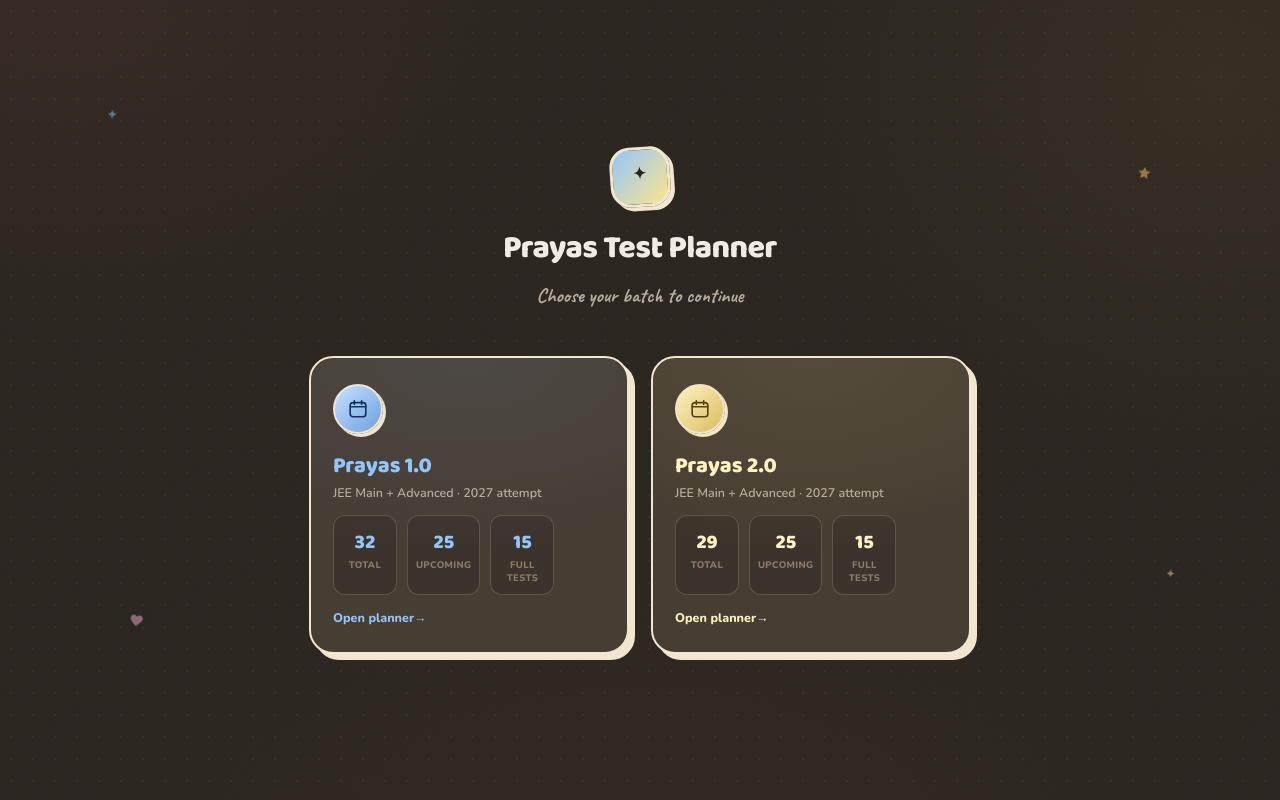
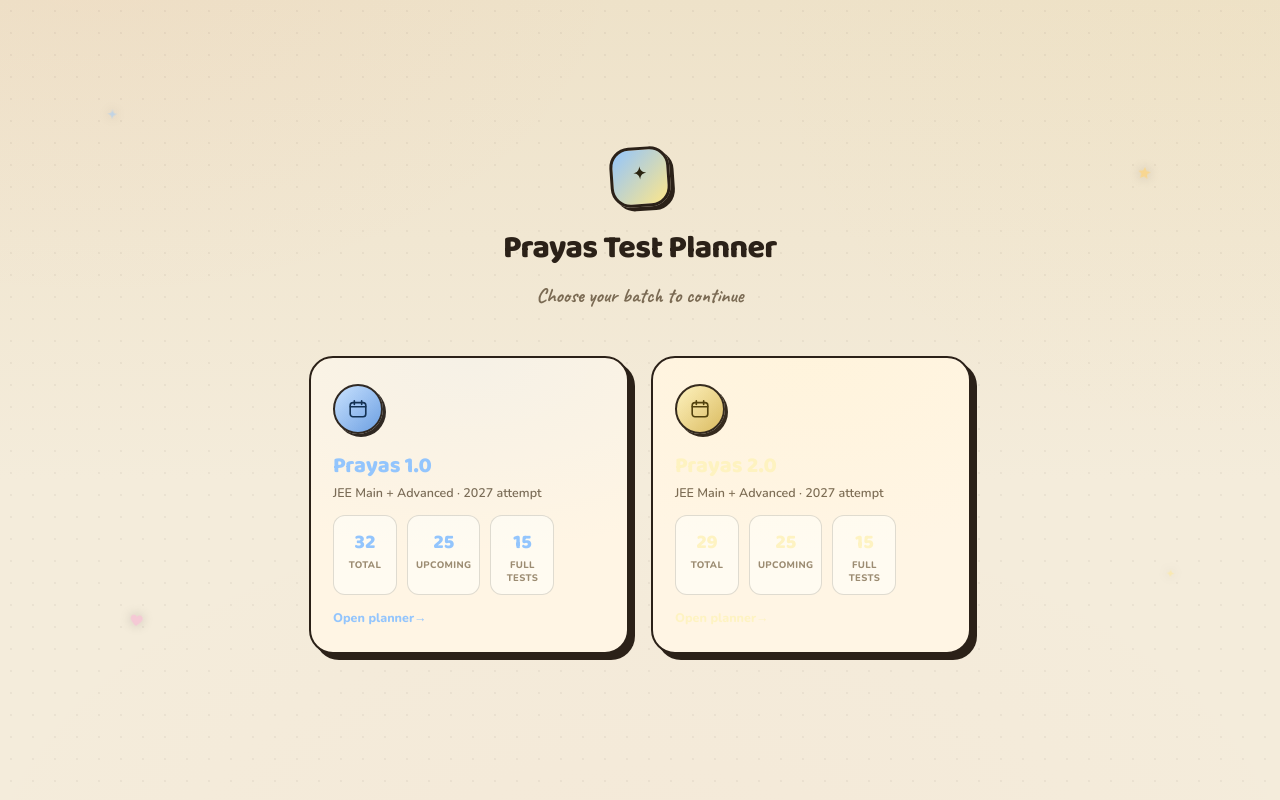
Before and after one commit to arijitsahoo20k-hash/prayas-test-planner, a React (Vite) app: page / in a window 1280 px wide. Built offline with nearby package versions, Linux system fonts and the light colour scheme.

Commit message:
Update index.css

```diff
--- a/src/styles/index.css
+++ b/src/styles/index.css
@@ -8,21 +8,21 @@
 @import url('https://fonts.googleapis.com/css2?family=Baloo+2:wght@600;700;800&family=Nunito:wght@600;700;800&family=Caveat:wght@600;700&display=swap');
 
 :root {
-  --bg: #2b2620;
-  --bg2: #332d26;
-  --card: #3c342c;
-  --card-hi: #463d33;
-  --card-hi2: #50453a;
-  --border: rgba(242,230,207,0.10);
-  --border-hi: rgba(242,230,207,0.18);
-  --ink: #f1ece3;
-  --muted: #b8ac9c;
-  --muted-dim: #8c7d6a;
+  --bg: #f4ecdb;
+  --bg2: #eee2c9;
+  --card: #fffbf1;
+  --card-hi: #fff5e4;
+  --card-hi2: #ffefd4;
+  --border: rgba(43,33,24,0.08);
+  --border-hi: rgba(43,33,24,0.15);
+  --ink: #2b2118;
+  --muted: #7a6a53;
+  --muted-dim: #9c8c72;
 
   /* sticker outline + paper-dot texture */
-  --outline: #f2e6cf;
-  --outline-soft: rgba(242,230,207,0.35);
-  --dot: rgba(242,230,207,0.05);
+  --outline: #2b2118;
+  --outline-soft: rgba(43,33,24,0.32);
+  --dot: rgba(43,33,24,0.05);
 
   /* Prayas 1.0 palette — Sky Whisper */
   --p1-a: #93c5fd;
@@ -54,7 +54,7 @@
   --radius-card-sm: 16px;
   --radius-pill: 999px;
 
-  color-scheme: dark;
+  color-scheme: light;
 }
 
 /* batch-specific accent vars — toggled by JS on <html> */
@@ -81,8 +81,11 @@ body {
   font-family: var(--font-body); color: var(--ink); background: var(--bg);
   position: relative; overflow-x: hidden;
   -webkit-tap-highlight-color: transparent;
-  background-image: radial-gradient(var(--dot) 1.5px, transparent 1.5px);
-  background-size: 22px 22px;
+  background-image:
+    radial-gradient(var(--dot) 1.5px, transparent 1.5px),
+    linear-gradient(180deg, var(--bg2) 0%, var(--bg) 480px);
+  background-size: 22px 22px, 100% 100%;
+  background-repeat: repeat, no-repeat;
 }
 h1, h2, h3 { font-family: var(--font-display); font-weight: 800; margin: 0 0 8px; letter-spacing: -0.02em; }
 p { margin: 0; line-height: 1.6; }
@@ -96,22 +99,22 @@ button { font-family: inherit; }
 .glow-mesh {
   position: fixed; inset: 0; z-index: 0; pointer-events: none;
   background:
-    radial-gradient(900px 600px at 5% 0%, rgba(255,111,94,0.06), transparent 55%),
-    radial-gradient(800px 700px at 95% 10%, rgba(255,200,87,0.05), transparent 55%),
-    radial-gradient(1000px 600px at 50% 110%, rgba(255,111,94,0.04), transparent 60%);
+    radial-gradient(900px 600px at 8% -6%, rgba(255,111,94,0.035), transparent 60%),
+    radial-gradient(800px 700px at 96% 4%, rgba(255,200,87,0.03), transparent 60%),
+    radial-gradient(1100px 650px at 50% 112%, rgba(255,111,94,0.025), transparent 65%);
   transition: background 0.5s ease;
 }
 html[data-batch="prayas1"] .glow-mesh {
   background:
-    radial-gradient(900px 600px at 5% 0%, rgba(147,197,253,0.09), transparent 55%),
-    radial-gradient(800px 700px at 95% 10%, rgba(106,157,224,0.06), transparent 55%),
-    radial-gradient(1000px 600px at 50% 110%, rgba(203,227,255,0.05), transparent 60%);
+    radial-gradient(900px 600px at 8% -6%, rgba(147,197,253,0.05), transparent 60%),
+    radial-gradient(800px 700px at 96% 4%, rgba(106,157,224,0.035), transparent 60%),
+    radial-gradient(1100px 650px at 50% 112%, rgba(203,227,255,0.03), transparent 65%);
 }
 html[data-batch="prayas2"] .glow-mesh {
   background:
-    radial-gradient(900px 600px at 5% 0%, rgba(253,230,138,0.08), transparent 55%),
-    radial-gradient(800px 700px at 95% 10%, rgba(217,185,94,0.06), transparent 55%),
-    radial-gradient(1000px 600px at 50% 110%, rgba(254,243,194,0.05), transparent 60%);
+    radial-gradient(900px 600px at 8% -6%, rgba(253,230,138,0.045), transparent 60%),
+    radial-gradient(800px 700px at 96% 4%, rgba(217,185,94,0.035), transparent 60%),
+    radial-gradient(1100px 650px at 50% 112%, rgba(254,243,194,0.03), transparent 65%);
 }
 
 /* ─── floating decor sprinkles ─── */
@@ -132,8 +135,11 @@ html[data-batch="prayas2"] .glow-mesh {
   position: fixed; inset: 0; z-index: 200;
   display: flex; flex-direction: column; align-items: center; justify-content: center;
   background: var(--bg);
-  background-image: radial-gradient(var(--dot) 1.5px, transparent 1.5px);
-  background-size: 22px 22px;
+  background-image:
+    radial-gradient(var(--dot) 1.5px, transparent 1.5px),
+    linear-gradient(180deg, var(--bg2) 0%, var(--bg) 480px);
+  background-size: 22px 22px, 100% 100%;
+  background-repeat: repeat, no-repeat;
   padding: 24px;
 }
 .bs-header {
```
